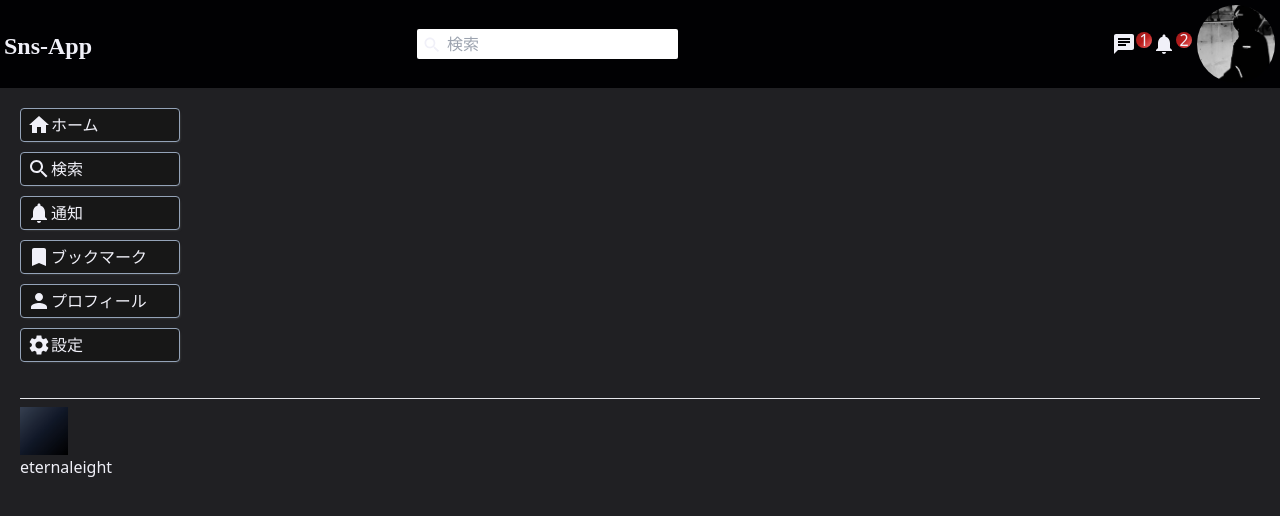
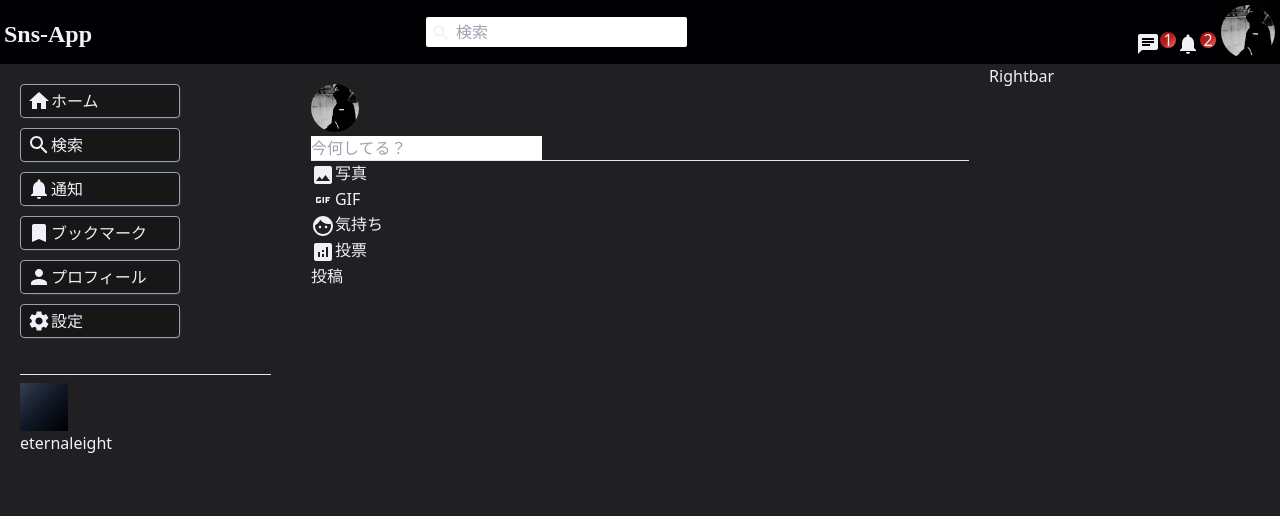
Before and after one commit to eternaleight/geek-sns, a React (Create React App) app: page / in a window 1280 px wide. Shown: the top 516 px of the page. Built offline with nearby package versions, Linux system fonts and the light colour scheme; a small style sheet from the web is missing; the HTML template or start-up script is replaced by a standard one.

Commit message:
feat(timeline): add timeline component

```diff
--- a/src/App.scss
+++ b/src/App.scss
@@ -10,3 +10,6 @@ body {
   color: #f0f0f8;
   background-color: #202023;
 }
+
+input {
+}
--- a/src/App.tsx
+++ b/src/App.tsx
@@ -1,5 +1,5 @@
 import React from 'react'
-import '../src/App.scss'
+import './App.scss'
 import Home from './pages/Home'
 
 const App:React.FC = () => {
--- /dev/null
+++ b/src/components/Post.tsx
@@ -0,0 +1,21 @@
+const Post = () => {
+  return (
+    <div className="share">
+      <div className="shareWrapper">
+        <div className="shareTop">
+          <img
+            src="/assets/person"
+            alt=""
+            className="shareProfileImg"
+          />
+          <input
+            type="text"
+            className="shareInput"
+            placeholder="今何してるの？"
+          ></input>
+        </div>
+      </div>
+    </div>
+  )
+}
+export default Post
--- a/src/components/Rightbar.tsx
+++ b/src/components/Rightbar.tsx
@@ -1,4 +1,4 @@
 const Rightbar:React.FC = () => (
-  <div>Rightbar</div>
+  <div className='flex-[2.5]'>Rightbar</div>
 )
 export default Rightbar
--- /dev/null
+++ b/src/components/Share.tsx
@@ -0,0 +1,50 @@
+import {
+  Analytics,
+  Face,
+  Gif,
+  Image,
+} from '@mui/icons-material'
+
+const Share = () => {
+  return (
+    <div className="share">
+      <div className="shareWrapper">
+        <div className="shareTop">
+          <img
+            src="/assets/person/1.jpeg"
+            alt=""
+            className="w-12 mb-1 rounded-full shareProfileImg"
+          />
+          <input
+            type="text"
+            className="shareInput"
+            placeholder="今何してる？"
+          />
+        </div>
+        <hr className="shareHr" />
+        <div className="shareButtons">
+          <div className="shareOptions">
+            <div className="shareOptions">
+              <Image className="shareIcon" />
+              <span className="shareOptionText">写真</span>
+            </div>
+            <div className="shareOptions">
+              <Gif className="shareIcon" />
+              <span className="shareOptionText">GIF</span>
+            </div>
+            <div className="shareOptions">
+              <Face className="shareIcon" />
+              <span className="shareOptionText">気持ち</span>
+            </div>
+            <div className="shareOptions">
+              <Analytics className="shareIcon" />
+              <span className="shareOptionText">投票</span>
+            </div>
+          </div>
+          <button className='shareButton'>投稿</button>
+        </div>
+      </div>
+    </div>
+  )
+}
+export default Share
--- a/src/components/Timeline.tsx
+++ b/src/components/Timeline.tsx
@@ -1,4 +1,13 @@
-const Timeline:React.FC = () => (
-  <div>Timeline</div>
-)
+import Share from './Share'
+
+const Timeline: React.FC = () => {
+  return (
+    <div className="timeline flex-[6]">
+      <div className="timelineWrapper p-[20px]">
+        <Share />
+        {/* <Post/> */}
+      </div>
+    </div>
+  )
+}
 export default Timeline
--- a/src/components/Topbar.tsx
+++ b/src/components/Topbar.tsx
@@ -13,7 +13,7 @@ const Topbar: React.FC = () => {
   return (
     <div className="topbarContainer bg-[#010103] flex w-full items-center sticky top-0 z-50">
       <div className="topbarLeft flex-[3]">
-        <span className="absolute mt-1 ml-1 text-2xl font-bold top-[26px] font-alliance logo">
+        <span className="absolute ml-1 text-2xl font-bold top-[18px] font-alliance logo">
           Sns-App
         </span>
       </div>
@@ -40,7 +40,7 @@ const Topbar: React.FC = () => {
         <img
           src="/assets/person/1.jpeg"
           alt=""
-          className="topbarImg w-20 h-20 m-1 mr-1 p-[1px] transtion-[radius] to-gray-400 duration-[.15s] parent rounded-[50px] hover:cursor-pointer"
+          className="topbarImg w-14 h-14 m-1 mr-1 p-[1px] transtion-[radius] to-gray-400 duration-[.15s] parent rounded-[50px] hover:cursor-pointer"
         />
       </div>
     </div>
--- a/src/pages/Home.tsx
+++ b/src/pages/Home.tsx
@@ -8,10 +8,10 @@ const Home: React.FC = () => {
   return (
     <>
       <Topbar />
-    <div className='flex flex-col'>
+    <div className='flex'>
       <Sidebar />
-      {/* <Timeline /> */}
-      {/* <Rightbar /> */}
+      <Timeline />
+      <Rightbar />
     </div>
     </>
   )
```
